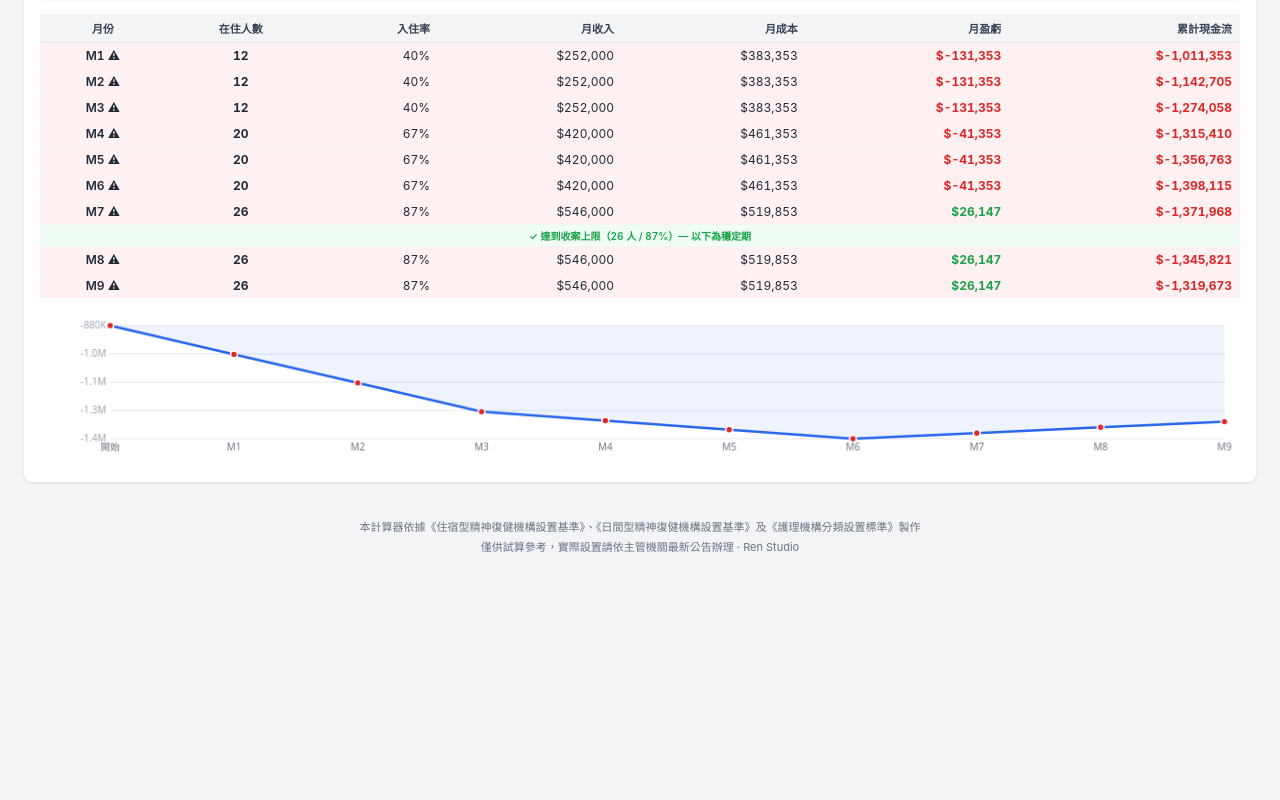
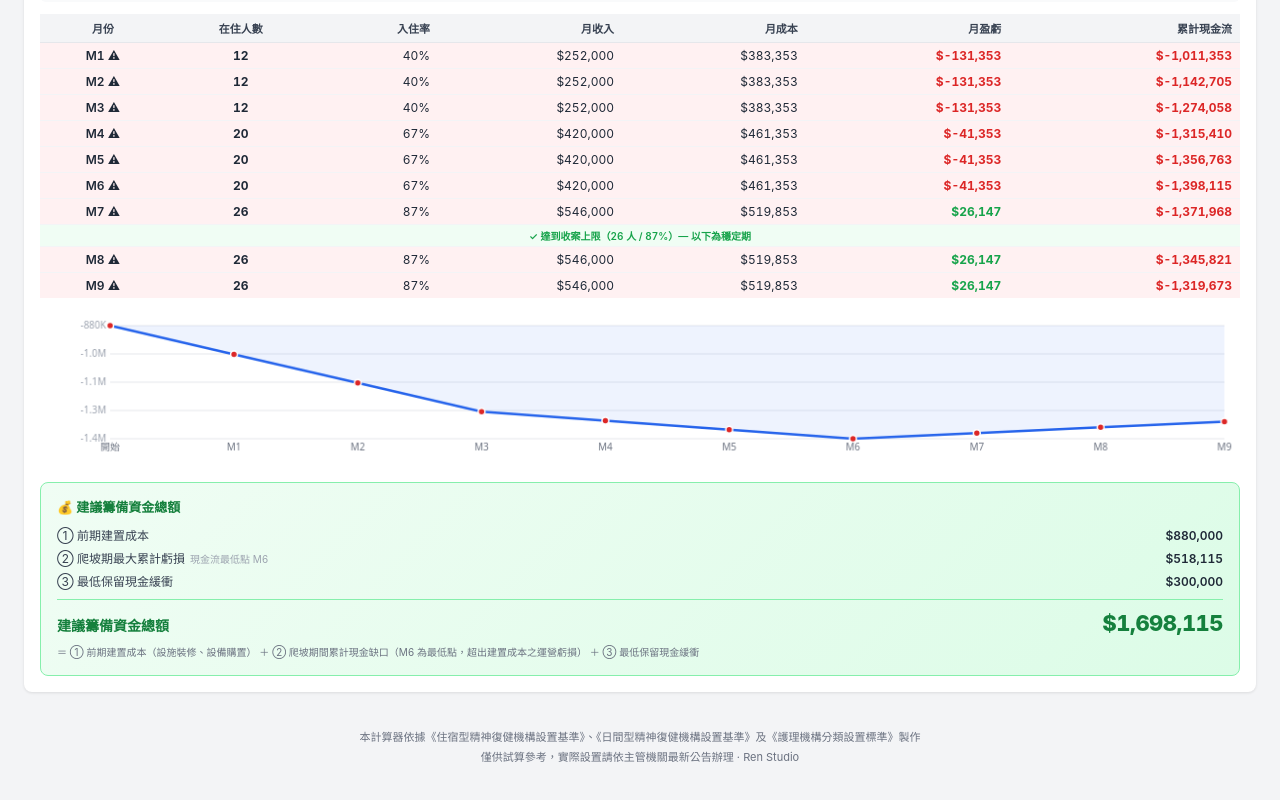
Before and after one commit to renstudiodev-TW/house-calculate, a plain HTML site: page index.html in a window 1280 px wide. Shown: the part 3682-4482 px from the top of the page. Before the commit the page ends 4276 px from the top, so only its background shows below. Drawn offline with Linux system fonts and the light colour scheme.

Commit message:
新增建議籌備資金總額、修正現金流標題與爬坡邏輯
- 現金流卡片標題改為「爬坡至目標入住率」
- 逐月模式 targetOcBeds 統一用目標入住率，修正穩定期盈虧與損益分析不一致的問題
- 爬坡期 M1 ocBeds 改用 (m-1)*delta，M1 正確顯示初始人數
- 新增「建議籌備資金總額」卡片：前期建置＋爬坡期最大累計虧損＋最低保留現金緩衝

Co-Authored-By: Claude Sonnet 4.6 <noreply@anthropic.com>

```diff
--- a/index.html
+++ b/index.html
@@ -637,6 +637,7 @@ input[type=range]{flex:1;accent-color:var(--blue)}
     </div>
     <div class="scen-wrap" id="cashFlowTable"></div>
     <canvas id="cfChart" height="160" style="width:100%;display:block;margin-top:12px"></canvas>
+    <div id="cfFundSummary"></div>
   </div>
 </div>
 
@@ -1671,6 +1672,36 @@ function renderCashFlow({setupTotal, fixedMonthly, varPer, beds, nhiPerBed, self
   }
   el.innerHTML=html+'</tbody></table>';
   renderCfChart(_cfRows);
+
+  // ── Fund summary ───────────────────────────────
+  const fsel = document.getElementById('cfFundSummary');
+  if (!fsel) return;
+  const minCum = Math.min(..._cfRows.map(r => r.cum));
+  const minRow = _cfRows.reduce((a,b) => b.cum < a.cum ? b : a);
+  const operatingGap = Math.max(0, -minCum - setupTotal);
+  const suggested = Math.abs(minCum) + minReserve;
+  const mLabel = minRow.m === 0 ? '開業前' : `M${minRow.m}`;
+  const reserveNote = minReserve === 0
+    ? '<span style="color:#d97706;font-size:10px">（尚未設定警戒線，建議至少設定 2〜3 個月固定成本）</span>'
+    : '';
+  fsel.innerHTML = `
+    <div style="background:linear-gradient(135deg,#f0fdf4,#dcfce7);border:1px solid #86efac;border-radius:8px;padding:14px 16px;margin-top:16px">
+      <div style="font-size:13px;font-weight:700;color:#15803d;margin-bottom:10px">💰 建議籌備資金總額</div>
+      <div style="display:grid;grid-template-columns:1fr auto;gap:6px 16px;align-items:baseline">
+        <span style="font-size:12px;color:#374151">① 前期建置成本</span>
+        <span style="font-size:12px;font-weight:600;text-align:right;font-variant-numeric:tabular-nums">${fmt(setupTotal)}</span>
+        <span style="font-size:12px;color:#374151">② 爬坡期最大累計虧損<span style="font-size:10px;color:#9ca3af;margin-left:5px">現金流最低點 ${mLabel}</span></span>
+        <span style="font-size:12px;font-weight:600;text-align:right;font-variant-numeric:tabular-nums">${fmt(operatingGap)}</span>
+        <span style="font-size:12px;color:#374151">③ 最低保留現金緩衝 ${reserveNote}</span>
+        <span style="font-size:12px;font-weight:600;text-align:right;font-variant-numeric:tabular-nums">${fmt(minReserve)}</span>
+        <div style="grid-column:1/-1;border-top:1px solid #86efac;margin:4px 0"></div>
+        <span style="font-size:14px;font-weight:700;color:#15803d">建議籌備資金總額</span>
+        <span style="font-size:22px;font-weight:800;color:#15803d;text-align:right;font-variant-numeric:tabular-nums;letter-spacing:-.5px">${fmt(suggested)}</span>
+      </div>
+      <div style="font-size:10px;color:#6b7280;margin-top:8px;line-height:1.7">
+        ＝ ① 前期建置成本（設施裝修、設備購置） ＋ ② 爬坡期間累計現金缺口（${mLabel} 為最低點，超出建置成本之運營虧損） ＋ ③ 最低保留現金緩衝
+      </div>
+    </div>`;
 }
 
 function renderCfChart(rows) {
```
